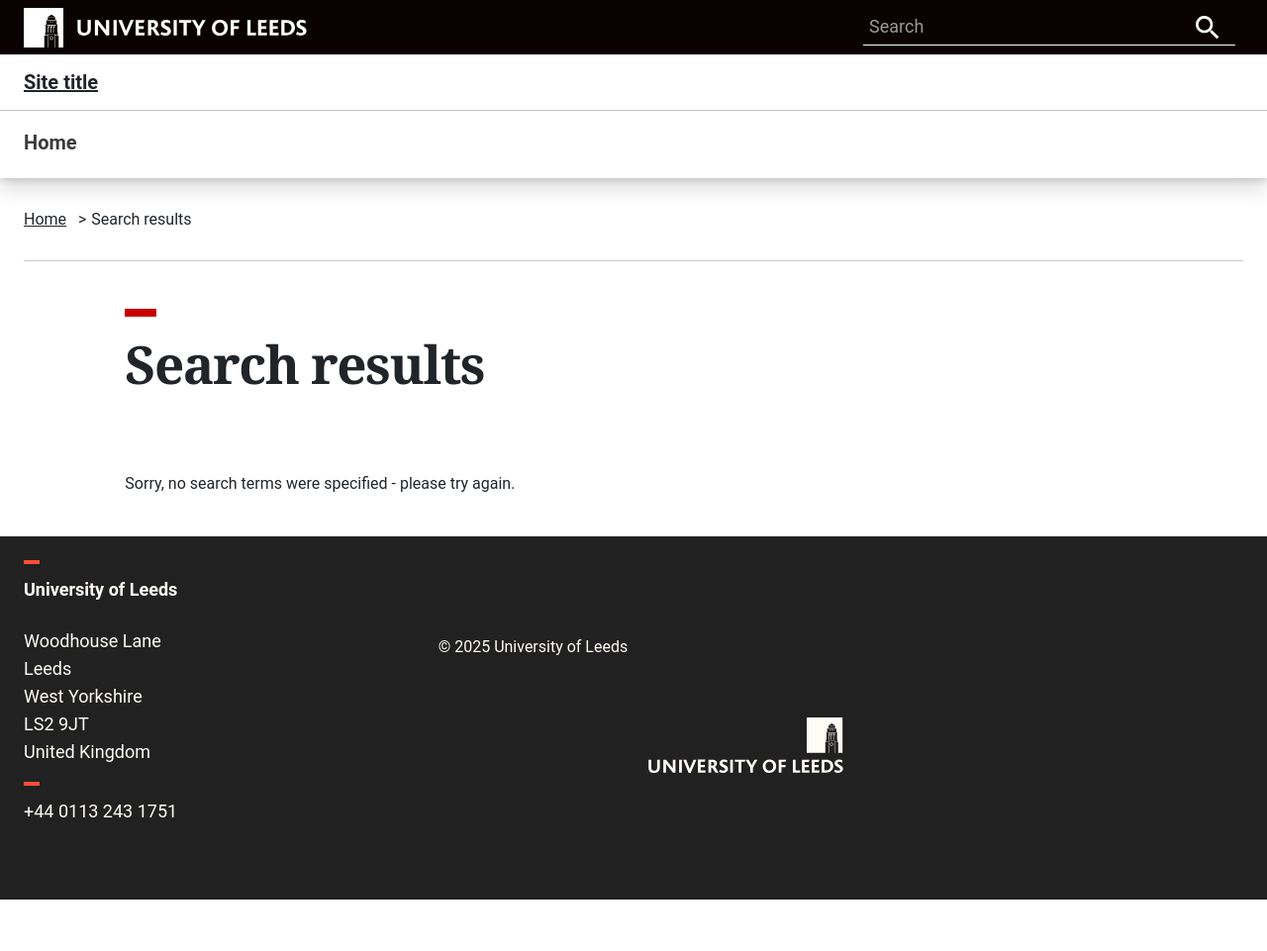
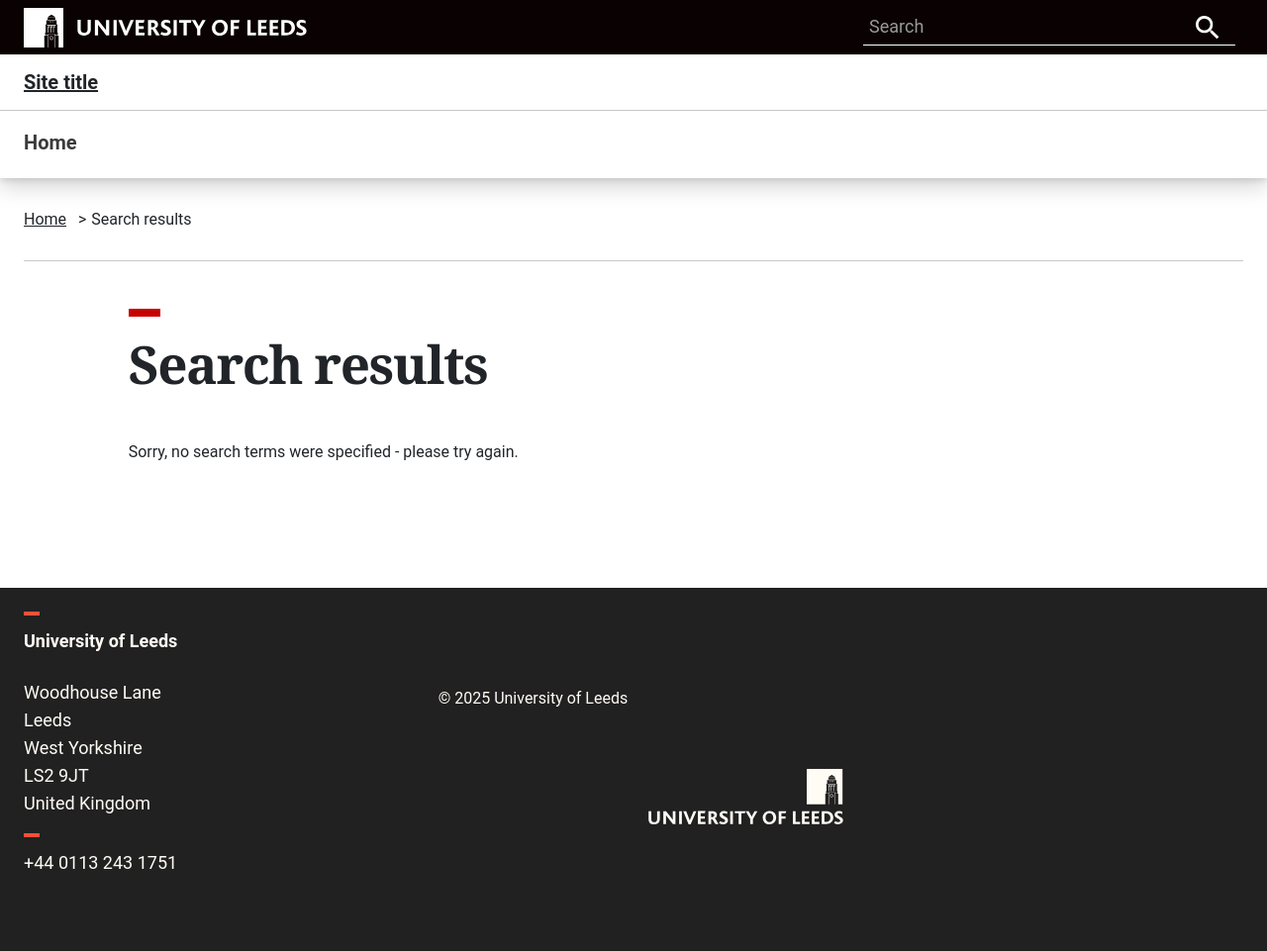
Before and after one commit to uol-library/jekyll-theme-uol, a Jekyll site: the page built from pages/search.md, in a window 1280 px wide. Shown: the whole page at 99% size. Built offline with Jekyll 4.4.1, drawn with Linux system fonts in a browser that asks for light colours; some web fonts are replaced; before the commit the page ends 909 px from its top, so only the background shows below that.

Commit message:
Fixed layout for home page and search results page

```diff
--- a/_layouts/home.html
+++ b/_layouts/home.html
@@ -29,11 +29,11 @@ layout: default
               {% endif %}
             {% endfor %}
           {% endif %}
-      </div>
+      </main>
     </div>
 
     {% include section-menu-ctas.html %}
 
     {% include section-menu-related.html %}
 
-  </main>
+  </div>
--- a/_layouts/search.html
+++ b/_layouts/search.html
@@ -3,11 +3,11 @@ layout: default
 ---
 {% include components/banner.html %}
 {% include section-menu.html %}
-  <main id="main" class="uol-content-container">
+  <div class="uol-content-container uol-main-container">
     {% include breadcrumbs.html %}
-    <div class="uol-col-container">
+    <div class="uol-col-container uol-page-container">
       <div class="uol-side-nav-container"></div>
-      <div class="uol-page">
+      <main id="main" tabindex="-1" class="uol-page">
         <div class="uol-page__head">
           <header class="page-heading">
             <h1 class="page-heading__title">{{ page.title }}</h1>
@@ -16,7 +16,7 @@ layout: default
         <div class="uol-page__content">
           <div id="search-results" class="uol-results-items" data-searchindex="{{ site.url }}{{ site.baseurl }}/search.json"></div>
         </div>
-      </div>
+      </main>
     </div>
 
     {% include section-menu-ctas.html %}
```
